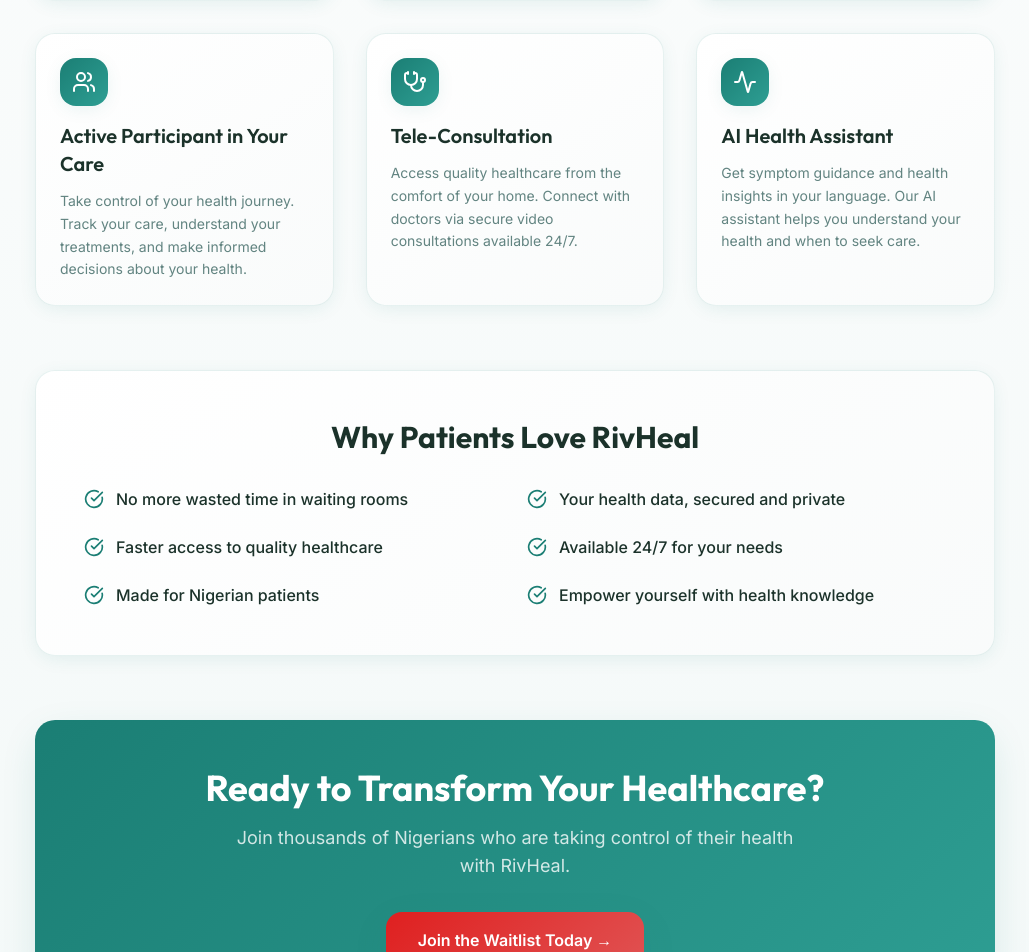
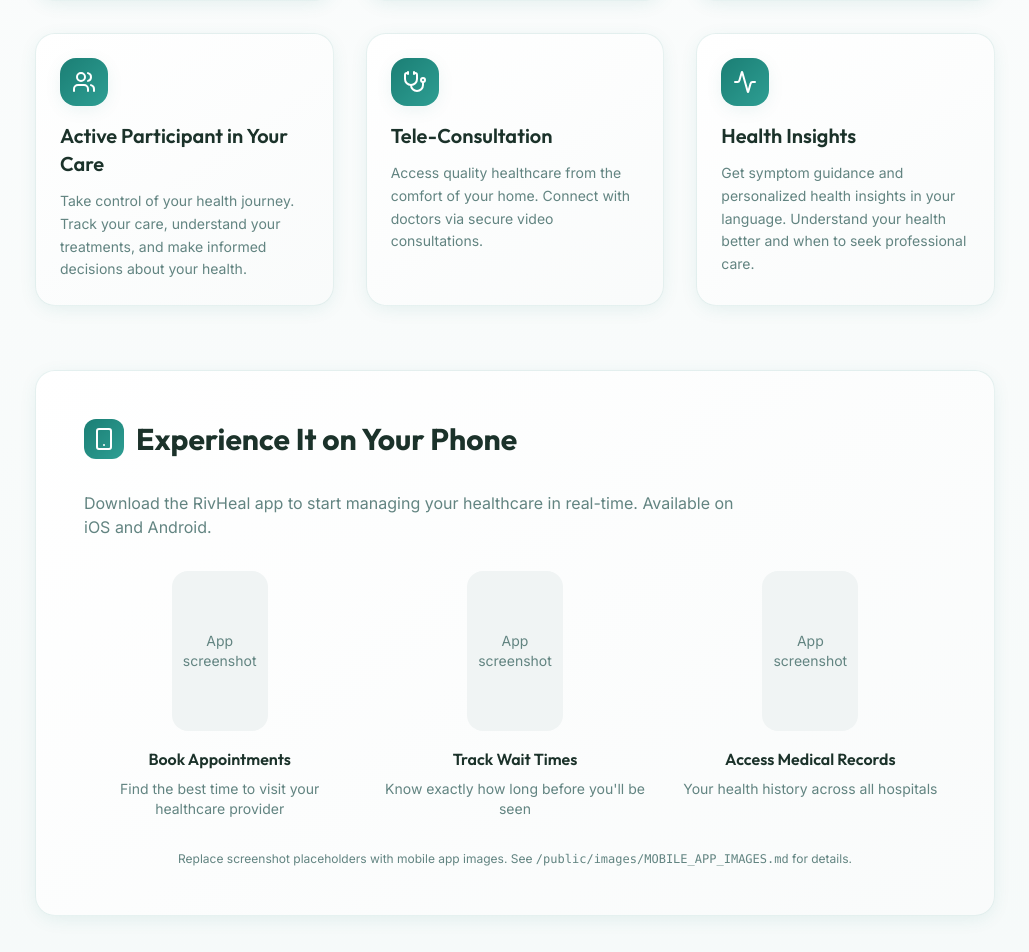
Before and after one commit to Iterative-Lead-Systems/rivheal-website-next, a Next.js app: page /patient-experience in a window 1280 px wide. Shown: the part 620-1572 px from the top of the page, without its empty margins (125-1154 px from the left). Built offline with nearby package versions, Linux system fonts and the light colour scheme.

Commit message:
feat: modify navigation and ux writing

```diff
--- a/app/patient-experience/page.tsx
+++ b/app/patient-experience/page.tsx
@@ -3,14 +3,15 @@
 import { motion } from "framer-motion";
 import Header from "@/components/Header";
 import Footer from "@/components/Footer";
-import { Clock, FileText, Users, Stethoscope, Activity, Share2, CheckCircle } from "lucide-react";
+import { Clock, FileText, Users, Stethoscope, Activity, Share2, CheckCircle, Smartphone } from "lucide-react";
+import Image from "next/image";
 import Link from "next/link";
 
 const features = [
   {
     icon: Clock,
     title: "Smart Queue Management",
-    description: "See real-time wait times and book appointments at the best times. AI predicts queues with 85%+ accuracy so you're never caught off guard.",
+    description: "See real-time wait times and book appointments strategically. Know exactly when to go so you spend less time waiting in hospitals.",
   },
   {
     icon: FileText,
@@ -30,12 +31,12 @@
   {
     icon: Stethoscope,
     title: "Tele-Consultation",
-    description: "Access quality healthcare from the comfort of your home. Connect with doctors via secure video consultations available 24/7.",
+    description: "Access quality healthcare from the comfort of your home. Connect with doctors via secure video consultations.",
   },
   {
     icon: Activity,
-    title: "AI Health Assistant",
-    description: "Get symptom guidance and health insights in your language. Our AI assistant helps you understand your health and when to seek care.",
+    title: "Health Insights",
+    description: "Get symptom guidance and personalized health insights in your language. Understand your health better and when to seek professional care.",
   },
 ];
 
@@ -91,6 +92,46 @@
             })}
           </div>
 
+          {/* Mobile App Showcase */}
+          <motion.div
+            className="bg-gradient-card border border-primary/10 rounded-2xl p-8 md:p-12 mb-16 shadow-soft"
+            initial={{ opacity: 0, y: 20 }}
+            whileInView={{ opacity: 1, y: 0 }}
+            viewport={{ once: true }}
+          >
+            <div className="flex items-center gap-3 mb-8">
+              <div className="w-10 h-10 rounded-lg bg-gradient-primary flex items-center justify-center">
+                <Smartphone className="w-6 h-6 text-primary-foreground" />
+              </div>
+              <h2 className="text-3xl font-display font-bold text-foreground">
+                Experience It on Your Phone
+              </h2>
+            </div>
+            <p className="text-muted-foreground mb-8 max-w-2xl">
+              Download the RivHeal app to start managing your healthcare in real-time. Available on iOS and Android.
+            </p>
+            <div className="grid md:grid-cols-3 gap-6">
+              {[
+                { title: "Book Appointments", desc: "Find the best time to visit your healthcare provider" },
+                { title: "Track Wait Times", desc: "Know exactly how long before you'll be seen" },
+                { title: "Access Medical Records", desc: "Your health history across all hospitals" },
+              ].map((item) => (
+                <div key={item.title} className="text-center">
+                  <div className="w-24 h-40 rounded-xl bg-muted mx-auto mb-4 flex items-center justify-center">
+                    <div className="text-sm text-muted-foreground">
+                      App screenshot
+                    </div>
+                  </div>
+                  <h3 className="font-semibold text-foreground mb-2">{item.title}</h3>
+                  <p className="text-sm text-muted-foreground">{item.desc}</p>
+                </div>
+              ))}
+            </div>
+            <p className="text-xs text-muted-foreground text-center mt-8">
+              Replace screenshot placeholders with mobile app images. See <code>/public/images/MOBILE_APP_IMAGES.md</code> for details.
+            </p>
+          </motion.div>
+
           {/* Why Choose Section */}
           <motion.div
             className="bg-gradient-card border border-primary/10 rounded-2xl p-8 md:p-12 mb-16 shadow-soft"
@@ -129,10 +170,10 @@
               Ready to Transform Your Healthcare?
             </h2>
             <p className="text-primary-foreground/80 text-lg max-w-xl mx-auto mb-8">
-              Join thousands of Nigerians who are taking control of their health with RivHeal.
+              Be among the first Nigerians to experience a smarter, faster healthcare system. Join our waitlist for early access.
             </p>
             <Link
-              href="#join-waitlist"
+              href="/home-care-waitlist"
               className="inline-block px-8 py-4 rounded-xl text-base font-semibold bg-gradient-warm text-primary-foreground hover:opacity-90 transition-opacity shadow-elevated"
             >
               Join the Waitlist Today →
--- a/components/CTASection.tsx
+++ b/components/CTASection.tsx
@@ -16,10 +16,10 @@
           <div className="absolute inset-0 bg-[radial-gradient(circle_at_top_right,_hsl(0_0%_100%/0.1)_0%,_transparent_50%)]" />
           <div className="p-12 text-center relative z-10">
             <h2 className="text-3xl md:text-4xl font-display font-bold text-primary-foreground mb-4">
-              Ready to Transform Your Healthcare Experience?
+              Be Among the First
             </h2>
             <p className="text-primary-foreground/80 text-lg mb-8 max-w-xl mx-auto">
-              Join thousands of Nigerians who are taking control of their health journey.
+              Join our early access waitlist to be notified when RivHeal launches in your area.
             </p>
             <div className="flex flex-col sm:flex-row items-center justify-center gap-4">
               <Link
--- a/components/Features.tsx
+++ b/components/Features.tsx
@@ -6,14 +6,14 @@
 const features = [
   {
     icon: Calendar,
-    title: "AI-Powered Booking",
-    description: "Smart appointments with AI-predicted best times for you",
+    title: "Smart Appointment Booking",
+    description: "Find the best time to see your doctor. Know exactly when to go.",
     accent: "primary",
   },
   {
     icon: Clock,
-    title: "Live Queue Intelligence",
-    description: "AI predicts wait times with 85%+ accuracy",
+    title: "Real-Time Queue Tracking",
+    description: "See how long you'll wait before you go to the hospital",
     accent: "secondary",
   },
   {
@@ -24,8 +24,8 @@
   },
   {
     icon: Users,
-    title: "AI Health Assistant",
-    description: "24/7 symptom checker in your language",
+    title: "Health Guidance",
+    description: "Symptom guidance in your language when you need it",
     accent: "primary",
   },
 ];
@@ -41,11 +41,11 @@
           viewport={{ once: true }}
         >
           <h2 className="text-3xl md:text-4xl font-display font-bold text-foreground mb-4">
-            AI That{" "}
-            <span className="text-secondary">Understands You</span>
+            Built for Nigerian
+            <span className="block text-secondary">Patients</span>
           </h2>
           <p className="text-muted-foreground text-lg max-w-xl mx-auto">
-            Every feature powered by AI designed around your healthcare needs.
+            Features designed around real healthcare challenges. Smarter. Faster. Simpler.
           </p>
         </motion.div>
 
--- a/components/Hero.tsx
+++ b/components/Hero.tsx
@@ -11,24 +11,24 @@
         {/* Badge */}
         <div className="inline-flex items-center gap-2 px-4 py-2 rounded-full bg-primary/10 text-primary text-sm font-medium mb-6 animate-fade-in">
           <span className="w-2 h-2 rounded-full bg-primary animate-pulse" />
-          AI-Powered Healthcare
+          Coming Soon
         </div>
 
         {/* Heading */}
         <h1 className="text-4xl md:text-6xl lg:text-7xl font-display font-bold text-foreground mb-6 leading-tight animate-fade-in-up">
-          AI-Powered Healthcare
-          <span className="block text-gradient-primary">That Works for You</span>
+          Smarter Healthcare
+          <span className="block text-gradient-primary">In Your Hands</span>
         </h1>
 
         {/* Subtitle */}
         <p className="text-lg md:text-xl text-muted-foreground max-w-2xl mx-auto mb-10 animate-fade-in-up">
-          Smart appointments. Real-time queue tracking. AI health assistant. Digital medical records that follow you everywhere. All in one app designed for Nigerian patients.
+          Smart appointments. Real-time queue tracking. Portable medical records. All in one app designed for Nigerian patients. Be among the first to experience it.
         </p>
 
         {/* CTA Buttons */}
         <div className="flex flex-col sm:flex-row items-center justify-center gap-4 animate-fade-in-up">
           <a
-            href="#join-waitlist"
+            href="/home-care-waitlist"
             className="px-8 py-4 rounded-xl text-base font-semibold bg-gradient-primary text-primary-foreground hover:opacity-90 transition-opacity shadow-elevated"
           >
             Join the Waitlist
@@ -43,7 +43,7 @@
 
         {/* Social proof micro-copy */}
         <p className="mt-6 text-sm text-muted-foreground animate-fade-in">
-          Trusted by Nigerian patients nationwide · No credit card required
+          Early access launching soon · No credit card required
         </p>
       </div>
 
--- a/components/Modules.tsx
+++ b/components/Modules.tsx
@@ -8,7 +8,7 @@
   {
     title: "Patient Experience",
     description:
-      "Appointment management, live queue intelligence, AI health assistant, and digital medical records — all in one app.",
+      "Appointment management, real-time queue tracking, health guidance, and digital medical records — all in one app.",
     image: "/images/solutions/patient-experience.png",
     alt: "Patient using RivHeal mobile app to book an appointment",
     accent: "bg-primary/10 text-primary",
@@ -18,7 +18,7 @@
   {
     title: "Hospital Admin",
     description:
-      "AI-driven operational intelligence, resource management, and revenue analytics for healthcare facilities.",
+      "Operational dashboards, resource management, and analytics for healthcare facilities.",
     image: "/images/solutions/hospital-admin.png",
     alt: "Hospital administrator reviewing RivHeal dashboard on a desktop",
     accent: "bg-accent/10 text-accent",
@@ -28,7 +28,7 @@
   {
     title: "Emergency Network",
     description:
-      "AI-powered ER capacity prediction and smart ambulance routing for critical care situations across Nigeria.",
+      "ER capacity tracking and smart ambulance routing for critical care situations across Nigeria.",
     image: "/images/solutions/emergency-network.png",
     alt: "Emergency response team coordinating via RivHeal emergency network",
     accent: "bg-secondary/10 text-secondary",
@@ -42,7 +42,7 @@
     image: "/images/solutions/home-care.png",
     alt: "Home care nurse visiting a patient at home through RivHeal platform",
     accent: "bg-primary/10 text-primary",
-    href: "#join-waitlist",
+    href: "/home-care-waitlist",
     isClickable: true,
   },
 ];
@@ -81,10 +81,10 @@
           viewport={{ once: true }}
         >
           <h2 className="text-3xl md:text-4xl font-display font-bold text-foreground mb-4">
-            Four AI-Powered Solutions
+            Our Solutions
           </h2>
           <p className="text-muted-foreground text-lg max-w-xl mx-auto">
-            A complete ecosystem connecting patients with the care they need, powered by intelligent systems.
+            A complete ecosystem connecting patients with the care they need. For patients, hospitals, and emergency services.
           </p>
         </motion.div>
 
```
Also changed, not shown: public/images/MOBILE_APP_IMAGES.md (added, +93 -0 lines), public/rivheal copy.png (deleted).
